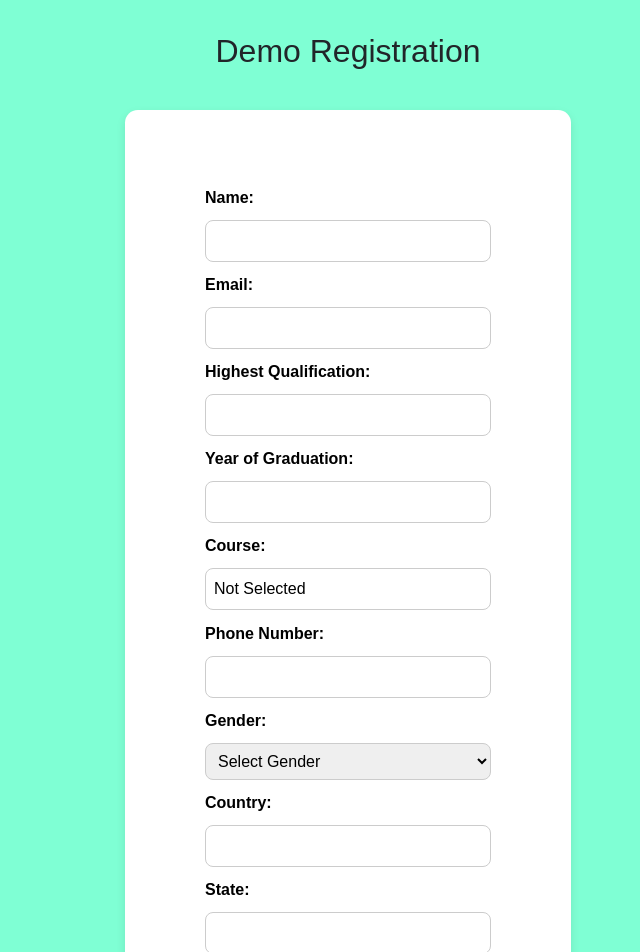
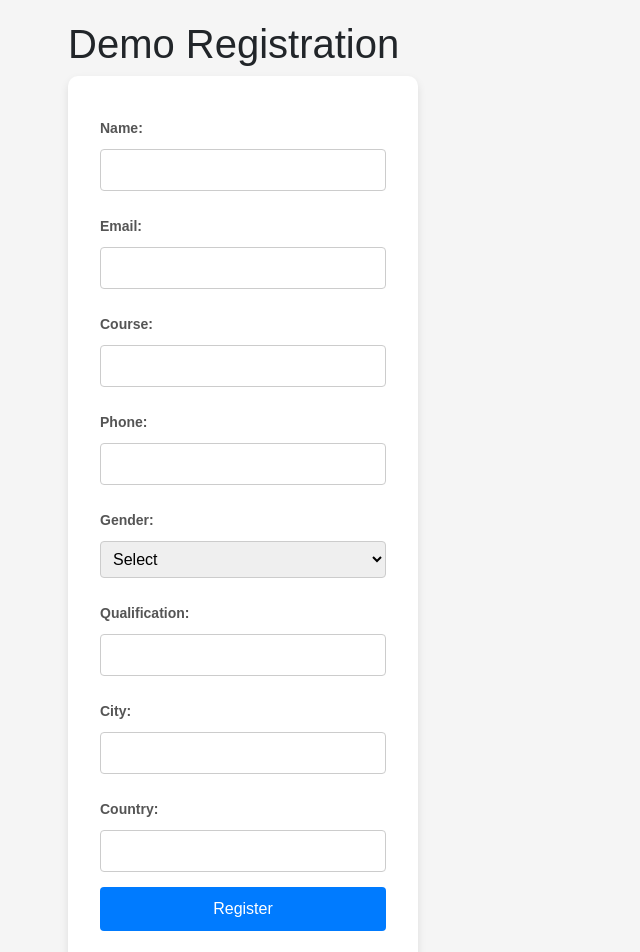
Before and after one commit to eindhu-12/SkillPars-Project, a React (Vite) app: page /demo in a window 1280 px wide. Shown: the top 952 px of the page, without its empty margins (292-932 px from the left). Built offline with nearby package versions, Linux system fonts and the light colour scheme; a web font is replaced by a local one.

Commit message:
SkillPars Demo Registration API completed Part

```diff
--- a/src/Components/DemoRegistration/Demo.css
+++ b/src/Components/DemoRegistration/Demo.css
@@ -1,65 +1,43 @@
-.demoContainer {
+/* src/Client/Demo.css */
+.demo-container {
+    padding: 20px;
+    max-width: 600px;
+    margin: 0 auto;
+  }
+
+  .demo-form {
     display: flex;
     flex-direction: column;
-    justify-content: center;
-    align-items: center;
-    background-color: aquamarine;
-}
+    gap: 15px;
+  }
 
-.demoContainer h2 {
-    padding: 2rem;
+  .form-group {
+    display: flex;
+    flex-direction: column;
+  }
 
-}
+  .form-group label {
+    margin-bottom: 5px;
+    font-weight: bold;
+  }
 
-.demoFormContainer {
-    background: white;
-    padding: 2rem 3rem;
-    padding-bottom: 1rem;
-    border-radius: 0.8rem;
-    box-shadow: 0 4px 10px rgba(0, 0, 0, 0.1);
-    margin-bottom: 3rem;
-}
+  .form-group input,
+  .form-group select {
+    padding: 8px;
+    font-size: 16px;
+    border: 1px solid #ccc;
+    border-radius: 4px;
+  }
 
-.demoFormContainer form {
-    box-shadow: none;
-}
+  .submit-btn {
+    padding: 10px;
+    background-color: #007bff;
+    color: white;
+    border: none;
+    border-radius: 4px;
+    cursor: pointer;
+  }
 
-.demoFormContainer label {
-    display: block;
-    font-size: 1rem;
-    font-weight: 600;
-    margin-top: 0.7rem;
-    color: black;
-}
-
-.demoFormContainer input,
-.demoFormContainer select {
-    width: 100%;
-    padding: 0.5rem;
-    margin-top: 5px;
-    border: 1px solid #ccc;
-    border-radius: 0.5rem;
-    font-size: 1rem;
-    outline: none;
-}
-
-.demoFormContainer input:focus,
-.demoFormContainer select:focus {
-  border-color: #007bff;
-}
-
-.demoFormContainer button{
-    margin-top: 1.5rem;
-    background:#f6d33c;
-    color: black;
-    border: none;
-    font-size: 1rem;
-    cursor: pointer;
-    border-radius: 5px;
-    transition: 0.3s;
-    text-decoration: none;
-}
-.demoFormContainer button:hover {
-    background:black;
-    color: white;
+  .submit-btn:hover {
+    background-color: #0056b3;
   }
--- a/src/Components/DemoRegistration/Demo.jsx
+++ b/src/Components/DemoRegistration/Demo.jsx
@@ -1,26 +1,31 @@
-import React, { useState } from "react";
-import { useLocation } from "react-router-dom";
-import axios from "axios";
-import "./Demo.css";
+// src/Client/Demo.jsx
+import React, { useState, useEffect } from 'react';
+import { useLocation } from 'react-router-dom';
+import axios from 'axios';
+import './Demo.css'; // Assuming you have some basic styling
 
 const Demo = () => {
   const location = useLocation();
-  const queryParams = new URLSearchParams(location.search);
-  const courseFromURL = queryParams.get("course") || "Not Selected";
 
-  // State for form fields
+  // Extract course from URL query parameter
+  const searchParams = new URLSearchParams(location.search);
+  const courseFromUrl = searchParams.get('course') || '';
+
   const [formData, setFormData] = useState({
-    name: "",
-    email: "",
-    qualification: "",
-    graduationYear: "",
-    phone: "",
-    gender: "",
-    country: "",
-    state: "",
-    city: "",
-    course: courseFromURL,
+    name: '',
+    email: '',
+    course: courseFromUrl,
+    phone: '',
+    gender: '',
+    qualification: '',
+    city: '',
+    country: '',
   });
+
+  // Update formData if course changes in URL
+  useEffect(() => {
+    setFormData((prev) => ({ ...prev, course: courseFromUrl }));
+  }, [courseFromUrl]);
 
   const handleChange = (e) => {
     setFormData({ ...formData, [e.target.name]: e.target.value });
@@ -29,63 +34,102 @@ const Demo = () => {
   const handleSubmit = async (e) => {
     e.preventDefault();
     try {
-      const response = await axios.post("http://localhost:5000/register", formData);
+      const response = await axios.post('http://localhost:5000/api/register', formData);
+
+      // const response = await axios.post('/api/register', formData);
       alert(response.data.message);
+      window.location.href = '/'; // Redirect to homepage after success
     } catch (error) {
-      console.error("Registration failed:", error);
-      if (error.response && error.response.status === 400) {
-        alert("Email already registered! Please use a different email.");
-      } else {
-        alert("Error registering for the demo.");
-      }
+      console.error('Registration failed:', error);
+      alert('Registration failed. Please try again.');
     }
   };
 
-
   return (
-    <section className="demoContainer">
-      <h2>Demo Registration</h2>
-      <div className="demoFormContainer">
-        <form onSubmit={handleSubmit}>
+    <div className="demo-container">
+      <h1>Demo Registration</h1>
+      <form onSubmit={handleSubmit} className="demo-form">
+        <div className="form-group">
           <label>Name:</label>
-          <input type="text" name="name" onChange={handleChange} required />
-
+          <input
+            type="text"
+            name="name"
+            value={formData.name}
+            onChange={handleChange}
+            required
+          />
+        </div>
+        <div className="form-group">
           <label>Email:</label>
-          <input type="email" name="email" onChange={handleChange} required />
-
-          <label>Highest Qualification:</label>
-          <input type="text" name="qualification" onChange={handleChange} required />
-
-          <label>Year of Graduation:</label>
-          <input type="number" name="graduationYear" onChange={handleChange} required />
-
+          <input
+            type="email"
+            name="email"
+            value={formData.email}
+            onChange={handleChange}
+            required
+          />
+        </div>
+        <div className="form-group">
           <label>Course:</label>
-          <input type="text" name="course" value={formData.course} readOnly />
-
-          <label>Phone Number:</label>
-          <input type="tel" name="phone" onChange={handleChange} required />
-
+          <input
+            type="text"
+            name="course"
+            value={formData.course}
+            readOnly // Course is pre-filled and not editable
+          />
+        </div>
+        <div className="form-group">
+          <label>Phone:</label>
+          <input
+            type="text"
+            name="phone"
+            value={formData.phone}
+            onChange={handleChange}
+            required
+          />
+        </div>
+        <div className="form-group">
           <label>Gender:</label>
-          <select name="gender" onChange={handleChange} required>
-            <option value="">Select Gender</option>
+          <select name="gender" value={formData.gender} onChange={handleChange} required>
+            <option value="">Select</option>
+            <option value="Male">Male</option>
             <option value="Female">Female</option>
-            <option value="Male">Male</option>
-            <option value="Prefer not to say">Prefer not to say</option>
+            <option value="Other">Other</option>
           </select>
-
+        </div>
+        <div className="form-group">
+          <label>Qualification:</label>
+          <input
+            type="text"
+            name="qualification"
+            value={formData.qualification}
+            onChange={handleChange}
+            required
+          />
+        </div>
+        <div className="form-group">
+          <label>City:</label>
+          <input
+            type="text"
+            name="city"
+            value={formData.city}
+            onChange={handleChange}
+            required
+          />
+        </div>
+        <div className="form-group">
           <label>Country:</label>
-          <input type="text" name="country" onChange={handleChange} required />
-
-          <label>State:</label>
-          <input type="text" name="state" onChange={handleChange} required />
-
-          <label>City:</label>
-          <input type="text" name="city" onChange={handleChange} required />
-
-          <button type="submit">Submit</button>
-        </form>
-      </div>
-    </section>
+          <input
+            type="text"
+            name="country"
+            value={formData.country}
+            onChange={handleChange}
+            required
+          />
+        </div>
+        <button type="submit" className="submit-btn">Register</button>
+      </form>
+    </div>
   );
 };
 
```
Also changed, not shown: src/Server/server.js (+65 -68 lines), src/Server/zoomAuth.js (deleted, +0 -47 lines), src/Components/TeacherRegistration/TeacherForm.css (line endings or trailing spaces).
